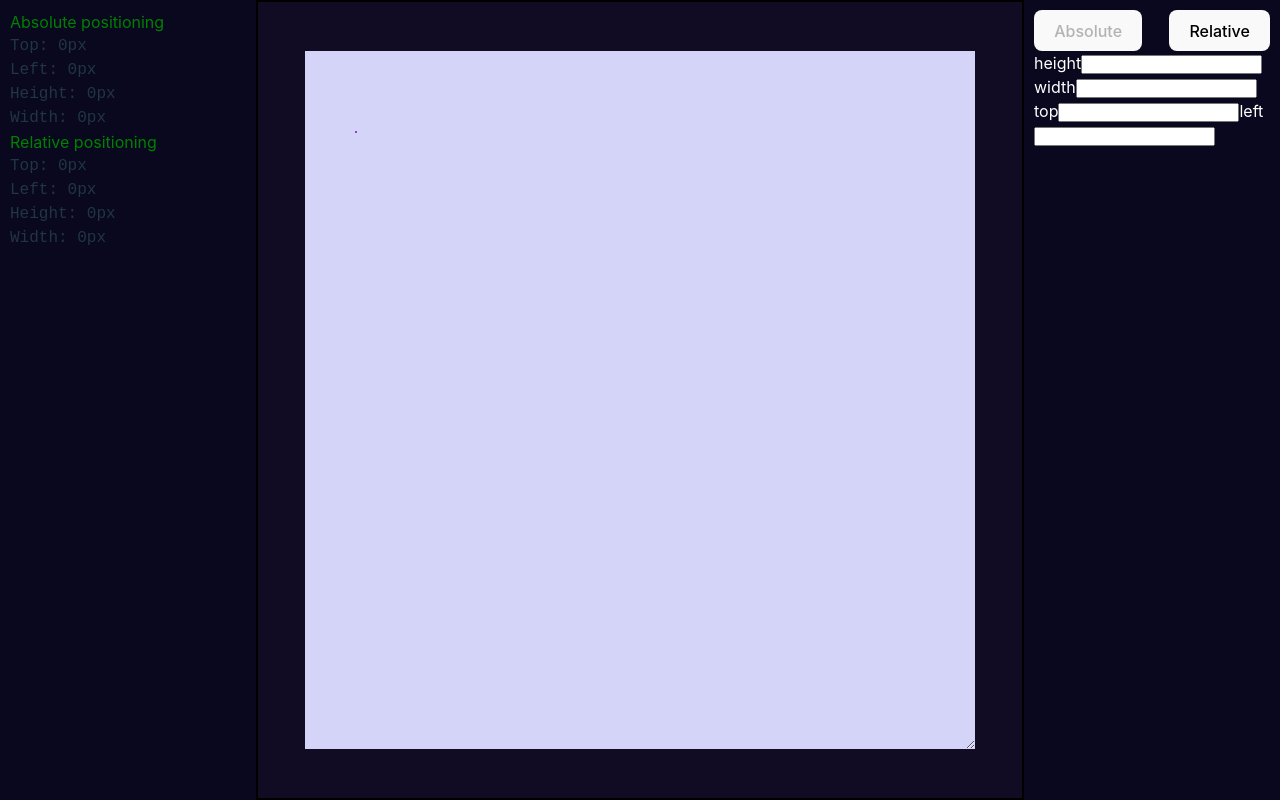
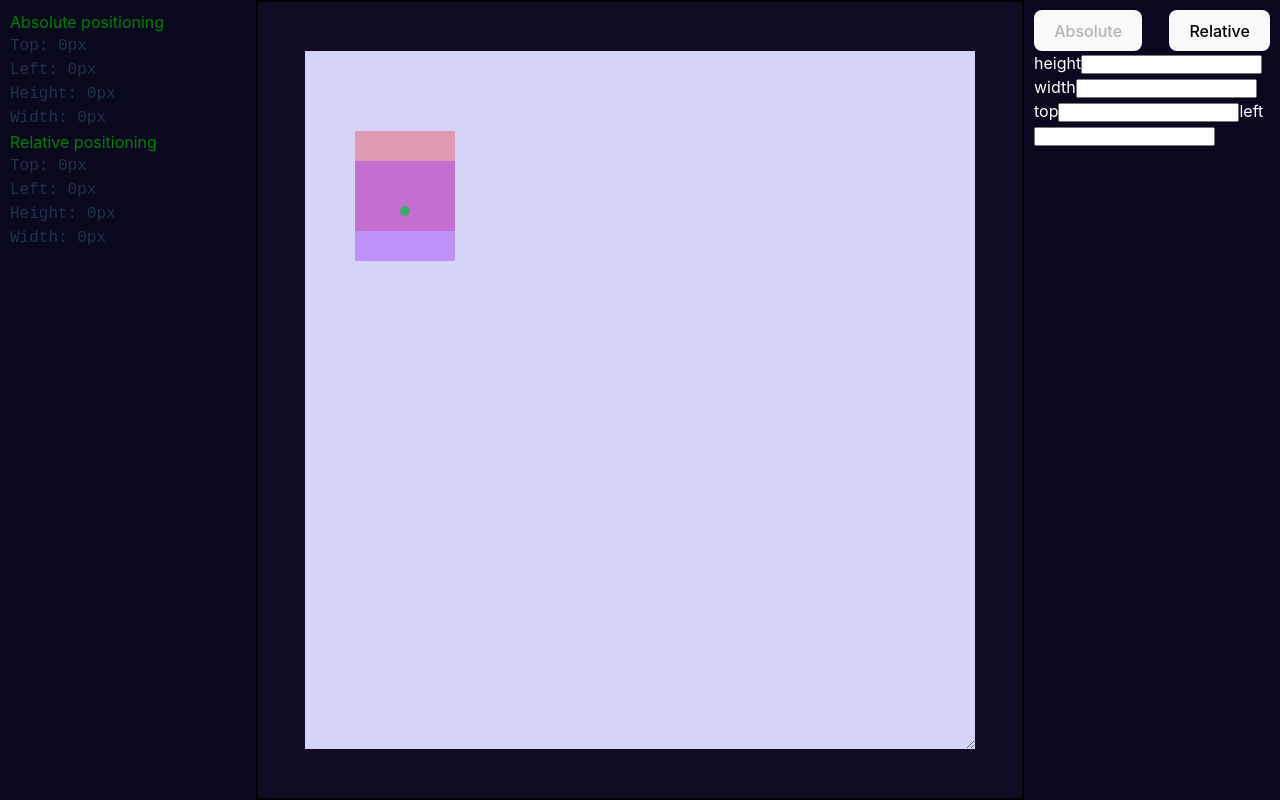
Before and after one commit to Davydx7/Markdown-to-Html-Parser, a React (Vite) app in the folder chris-positioning/: page / in a window 1280 px wide. Built offline with nearby package versions, Linux system fonts and the light colour scheme.

Commit message:
relative and absolute switch

```diff
--- a/chris-positioning/src/App.scss
+++ b/chris-positioning/src/App.scss
@@ -13,6 +13,7 @@
   background-color: rgb(9, 8, 31);
   padding: 1rem;
 }
+
 .column-2 {
   padding: 1rem;
   display: grid;
@@ -37,31 +38,36 @@
     overflow: visible;
     top: 8rem;
     left: 5rem;
+    width: 10rem;
+    height: 10rem;
   }
 
   .pivot {
     // display: contents;
     position: absolute;
     border-radius: 100%;
-    background-color: rgba(0, 255, 0, 0.274);
-    padding: 0.1rem; // to stay visible at 0 height/width
+    padding: 0.01rem;
+    outline: 5px solid rgb(0, 255, 0);
     overflow: visible;
     top: 8rem;
     left: 5rem;
+    z-index: 10;
+    // transform: translate(-50%,-50%);
+    // width: 10rem;
+    // height: 10rem;
   }
 
   .childElement {
     position: absolute;
-    background-color: rgb(154, 55, 247);
+    background-color: rgba(154, 55, 247, 0.425);
     padding: 0.1rem; // to stay visible at 0 height/width
-    // width: 1rem; // overides 'right'
-    // height: 1rem; // overrides 'bottom'
-    top: 10%;
-    bottom: 10%;
-    left: 10%;
-    right: 10%;
+    top: -5rem;
+    left: -5rem;
+    width: 10rem; // overides 'right'
+    height: 10rem; // overrides 'bottom'
   }
 }
+
 .column-3 {
   padding: 1rem;
   background-color: rgb(9, 8, 31);
--- a/chris-positioning/src/App.tsx
+++ b/chris-positioning/src/App.tsx
@@ -2,6 +2,7 @@ import { useState } from 'react';
 import './App.scss';
 
 function App() {
+  const [isAbsolute, setIsAbsolute] = useState<boolean>(true);
   const [up, setUp] = useState(0);
   const [right, setRight] = useState(0);
   const [down, setDown] = useState(0);
@@ -13,23 +14,34 @@ function App() {
 
   return (
     <div className="app">
+      {/* left output column */}
       <div className="column-1">
         <p style={{ color: 'green' }}> Absolute positioning </p>
         <pre>{absoluteStyle}</pre>
         <p style={{ color: 'green' }}> Relative positioning </p>
         <pre>{relativeStyle}</pre>
       </div>
+
+      {/* middle display column */}
       <div className="column-2">
-        <div className="parentElement">
-          <div className="anchor" title="anchor" style={{ height: `${up}px`, width: `${right}px` }}>
-            <div className="childElement" title="main element" />
+        <div className="parentElement" title="viewport">
+          <div className="anchor" title="anchor">
+            <div className="pivot" title="pivot">
+              <div className="childElement" title="positioned element" />
+            </div>
           </div>
         </div>
       </div>
+
+      {/* right input column */}
       <div className="column-3">
         <div className="position">
-          <button disabled>Absolute</button>
-          <button>Relative</button>
+          <button onClick={() => setIsAbsolute(true)} disabled={isAbsolute}>
+            Absolute
+          </button>
+          <button onClick={() => setIsAbsolute(false)} disabled={!isAbsolute}>
+            Relative
+          </button>
         </div>
         <div className="controls">
           height
```
